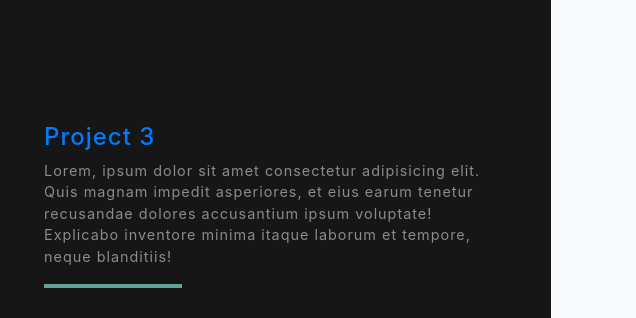
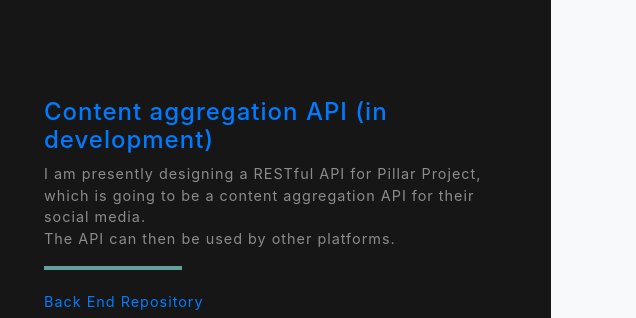
Before and after one commit to Kirstygoodary/Portfolio, a website with bundled scripts: page dist/index.html in a window 1280 px wide. Shown: the part 2846-3164 px from the top of the page, 644-1280 px from the left. Built offline with nearby package versions, Linux system fonts and the light colour scheme.

Commit message:
Added link for project

```diff
--- a/dist/index.html
+++ b/dist/index.html
@@ -141,11 +141,13 @@
                         <div class="bg-black text-center h-100 project">
                             <div class="d-flex h-100">
                                 <div class="project-text w-100 my-auto text-center text-lg-left">
-                                    <h4 class="text-primary">Project 3</h4>
-                                    <p class="mb-0 text-white-50">Lorem, ipsum dolor sit amet consectetur adipisicing elit. Quis magnam impedit asperiores, et eius earum tenetur recusandae dolores accusantium ipsum voluptate! Explicabo inventore minima itaque laborum et tempore, neque
-                                        blanditiis!
+                                    <h4 class="text-primary">Content aggregation API (in development) </h4>
+                                    <p class="mb-0 text-white-50"> I am presently designing a RESTful API for Pillar Project, which is going to be a content aggregation API for their social media. <br>
+                                        The API can then be used by other platforms.
+
                                     </p>
                                     <hr class="d-none d-lg-block mb-0 ml-0">
+                                    <br /><a href="https://github.com/Kirstygoodary/content_aggregation_api">Back End Repository</a>
                                 </div>
                             </div>
                         </div>
```
